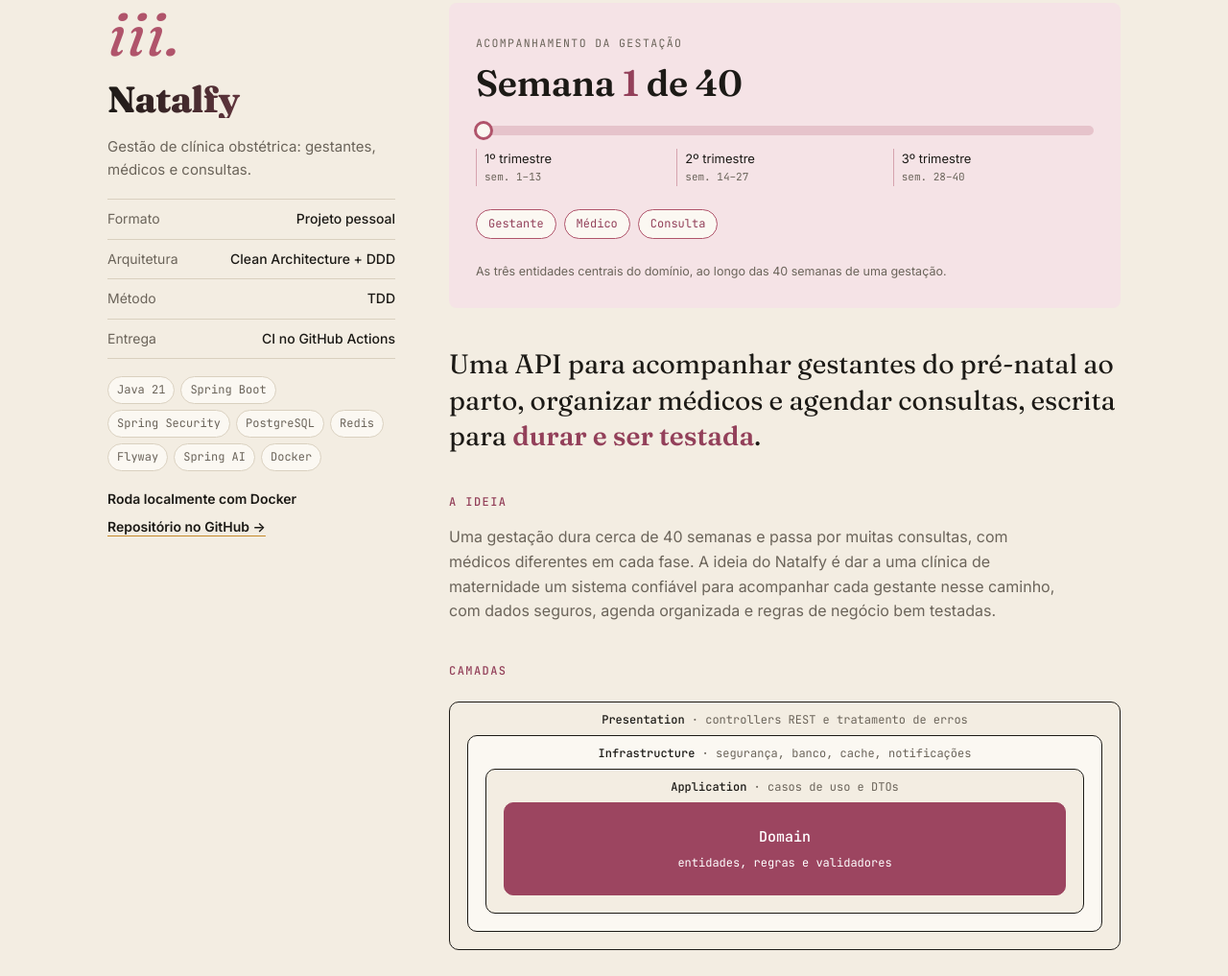
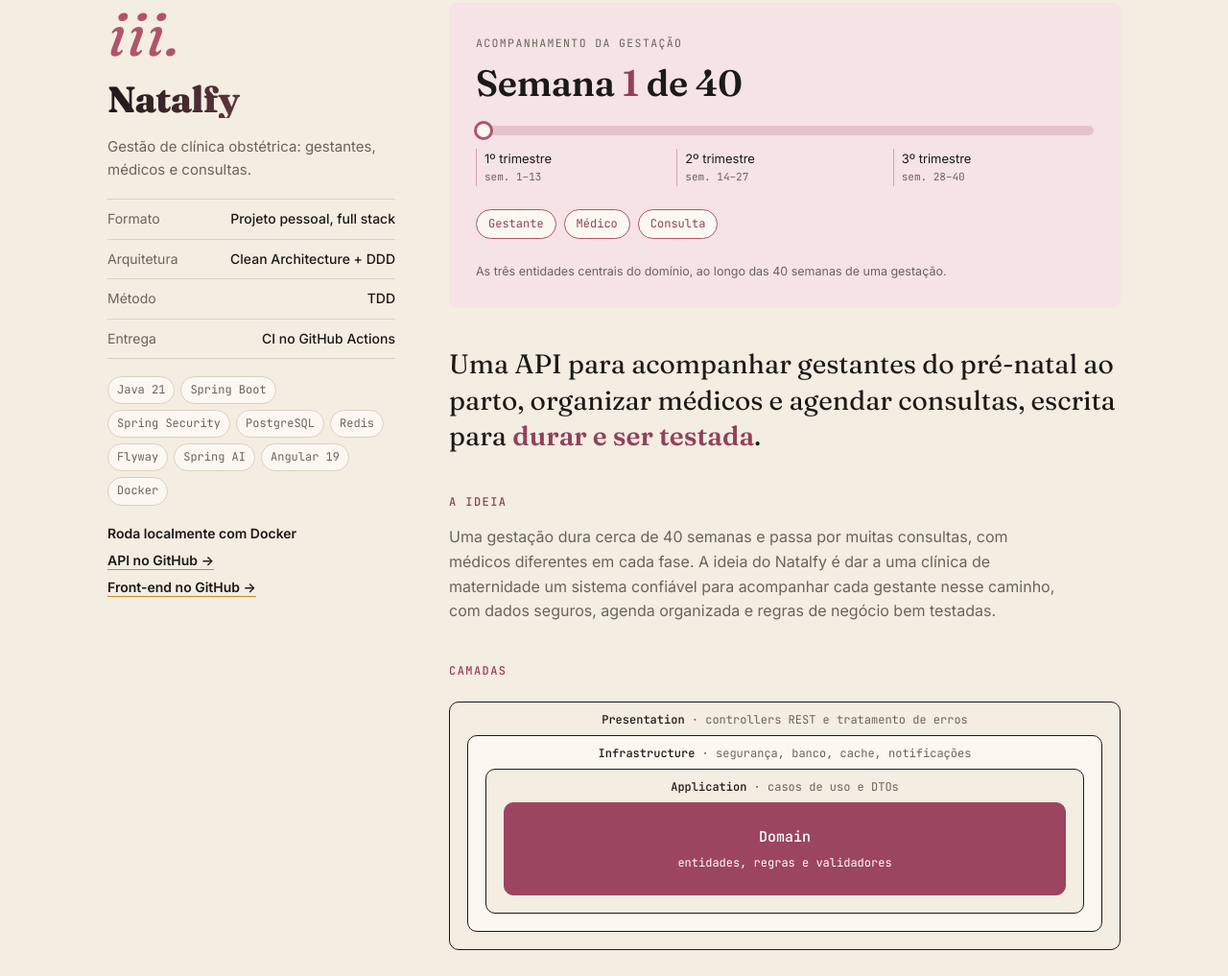
Before and after one commit to Ericklevy/ericklevy.github.io, a plain HTML site: page index.html in a window 1280 px wide. Shown: the part 5831-6848 px from the top of the page at 96% size. Drawn offline with Linux system fonts and the light colour scheme.

Commit message:
Adiciona front-end do Natalfy ao portfólio
Co-Authored-By: Claude Opus 5.5 <noreply@anthropic.com>
Claude-Session: https://claude.ai/code/session_01CxR4VT6RtGcowUtCPwxrRZ

```diff
--- a/index.html
+++ b/index.html
@@ -653,13 +653,13 @@
         <h3>Natalfy</h3>
         <p class="what">Gestão de clínica obstétrica: gestantes, médicos e consultas.</p>
         <dl class="facts">
-          <div><dt>Formato</dt><dd>Projeto pessoal</dd></div>
+          <div><dt>Formato</dt><dd>Projeto pessoal, full stack</dd></div>
           <div><dt>Arquitetura</dt><dd>Clean Architecture + DDD</dd></div>
           <div><dt>Método</dt><dd>TDD</dd></div>
           <div><dt>Entrega</dt><dd>CI no GitHub Actions</dd></div>
         </dl>
-        <div class="pills"><span class="pill">Java 21</span><span class="pill">Spring Boot</span><span class="pill">Spring Security</span><span class="pill">PostgreSQL</span><span class="pill">Redis</span><span class="pill">Flyway</span><span class="pill">Spring AI</span><span class="pill">Docker</span></div>
-        <div class="go"><span>Roda localmente com Docker</span><a href="https://github.com/Ericklevy/natalfy-api">Repositório no GitHub →</a></div>
+        <div class="pills"><span class="pill">Java 21</span><span class="pill">Spring Boot</span><span class="pill">Spring Security</span><span class="pill">PostgreSQL</span><span class="pill">Redis</span><span class="pill">Flyway</span><span class="pill">Spring AI</span><span class="pill">Angular 19</span><span class="pill">Docker</span></div>
+        <div class="go"><span>Roda localmente com Docker</span><a href="https://github.com/Ericklevy/natalfy-api">API no GitHub →</a><a href="https://github.com/Ericklevy/natalfy-frontend">Front-end no GitHub →</a></div>
       </aside>
       <div class="story">
         <figure class="cover cover-nat reveal">
```
